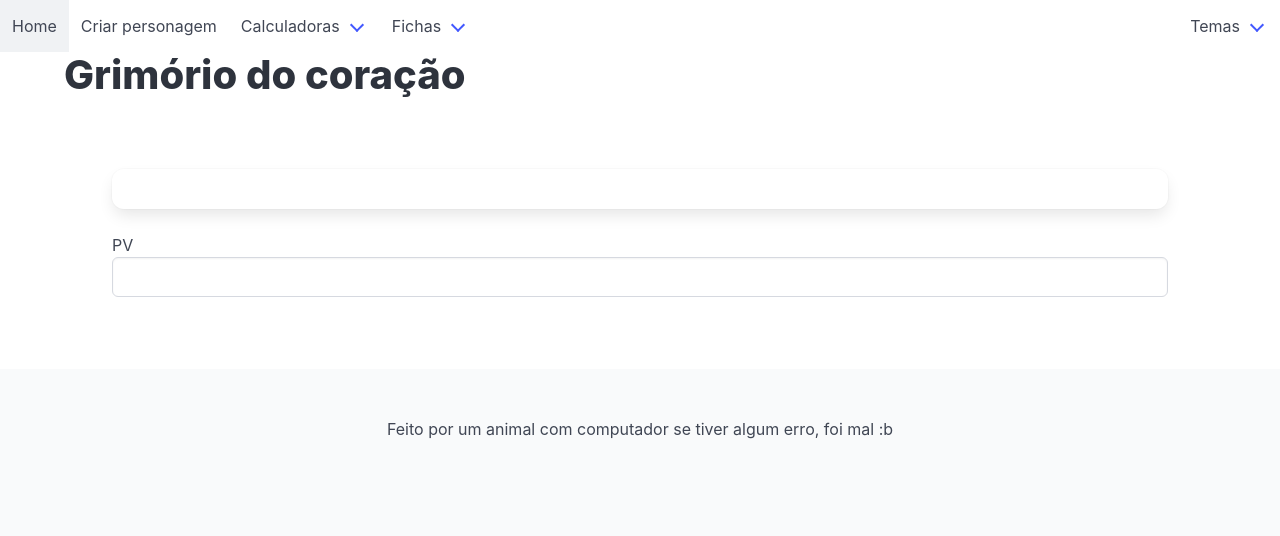
After one commit to andreckw/rpg-site, a Flask app: page /ficha/grimoriodocoracao in a window 1280 px wide. The commit adds this page. Shown: the top 536 px of the page. Run offline with Flask 3, Linux system fonts and the light colour scheme; some libraries are stand-ins or nearby versions.

Commit message:
inicio grimorio do coracao

```diff
--- a/rotas.py
+++ b/rotas.py
@@ -16,7 +16,7 @@ csrf.init_app(app)
 @app.route("/", methods=['GET'])
 def index():
 
-    return render_template("/sites/index.html")
+    return render_template("/views/index.html")
 
 
 @app.route("/personagem", methods=['GET', 'POST'])
@@ -30,7 +30,11 @@ def personagem():
         form.olhos_formato.data = new_personagem.olhos_formato
         form.tom_pele.data = new_personagem.tom_pele
 
-    return render_template("/sites/personagem.html", form=form, new_personagem=new_personagem)
+    return render_template("/views/personagem.html", form=form, new_personagem=new_personagem)
+
+@app.route("/ficha/grimoriodocoracao", methods=["GET", "POST"])
+def ficha_grimorio_do_coracao():
+    return render_template("/views/fichas/grimorio_do_coracao.html")
 
 if __name__ == "__main__":
     app.run()
--- a/templates/layouts/base.html
+++ b/templates/layouts/base.html
@@ -47,6 +47,9 @@
                         </a>
 
                         <div class="navbar-dropdown">
+                            <a href="{{ url_for('ficha_grimorio_do_coracao') }}" class="navbar-item">
+                                Grimório do coração
+                            </a>
                         </div>
                     </div>
 
--- /dev/null
+++ b/templates/views/fichas/grimorio_do_coracao.html
@@ -0,0 +1,22 @@
+{% extends "layouts/base.html" %}
+
+{% block titulo %} Calculadora {% endblock %}
+
+{% block tela %} Grimório do coração {% endblock %}
+
+{% block conteudo %}
+
+<div class="box">
+
+</div>
+
+<form action="">
+    <div class="field">
+        <p class="control is-expanded">
+            <label for="">PV</label>
+            <input class="input" type="text">
+        </p>
+    </div>
+</form>
+
+{% endblock %}
```
Also changed, not shown: templates/views/index.html (renamed from templates/sites/index.html, +12 -1 lines), README.md, templates/views/personagem.html (renamed from templates/sites/personagem.html).
